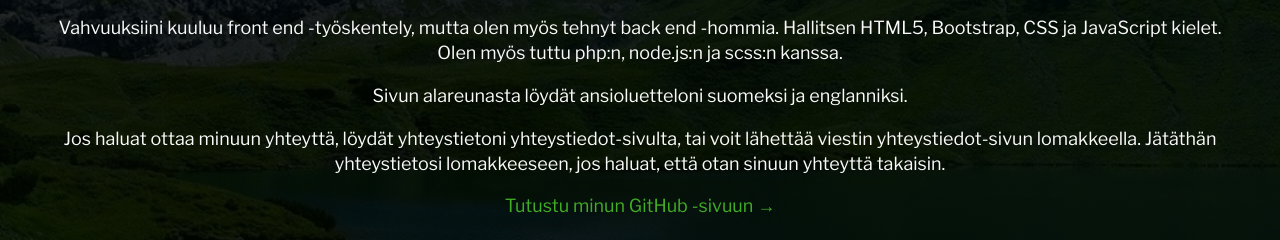
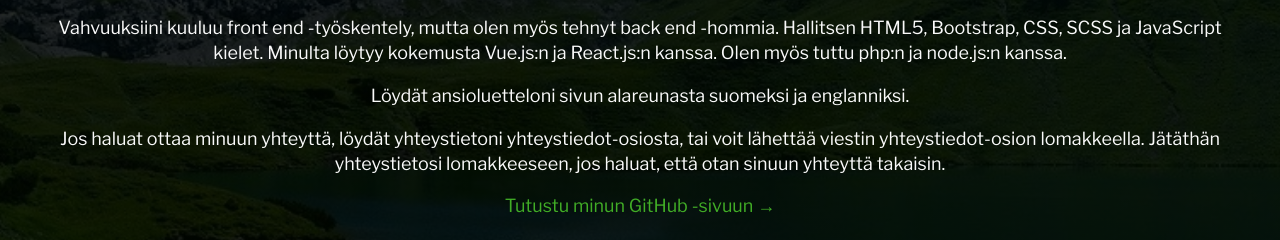
Before and after one commit to JaniNiemi/portfolio-v2, a plain HTML site: page index.html in a window 1280 px wide. Shown: the part 560-800 px from the top of the page. Drawn offline with nearby package versions, Linux system fonts and the light colour scheme.

Commit message:
fix profile text

```diff
--- a/index.html
+++ b/index.html
@@ -3,8 +3,9 @@
 <head>
     <meta charset="UTF-8">
     <meta name="viewport" content="width=device-width, initial-scale=1.0">
-    <meta name="description" content="Portfolio - Jani Niemi">
-    <meta name="keywords" content="Portfolio, Web design, Web-suunnittelija, Web developer, Web-kehittäjä, HTML, CSS, JavaScript">
+    <meta name="description" content="Portfolio - Jani Niemi. Front end web development.">
+    <meta name="keywords" content="Portfolio, Web design, Web-suunnittelija, Web developer, Web-kehittäjä, HTML, CSS, JavaScript, Vue.js, React.js">
+    <meta name="author" content="Jani Niemi">
     <!-- Favicon -->
     <link rel="icon" type="image/x-icon" href="./images/favicon.ico" />
     <link rel="apple-touch-icon" sizes="180x180" href="./images/favicon.png">
@@ -44,15 +45,15 @@
             </p>
 
             <p class="profile__text">
-                Vahvuuksiini kuuluu front end -työskentely, mutta olen myös tehnyt back end -hommia. Hallitsen HTML5, Bootstrap, CSS ja JavaScript kielet. Olen myös tuttu php:n, node.js:n ja scss:n kanssa.
+                Vahvuuksiini kuuluu front end -työskentely, mutta olen myös tehnyt back end -hommia. Hallitsen HTML5, Bootstrap, CSS, SCSS ja JavaScript kielet. Minulta löytyy kokemusta Vue.js:n ja React.js:n kanssa. Olen myös tuttu php:n ja node.js:n kanssa.
             </p>
 
             <p class="profile__text">
-                Sivun alareunasta löydät ansioluetteloni suomeksi ja englanniksi.
+                Löydät ansioluetteloni sivun alareunasta suomeksi ja englanniksi.
             </p>
 
             <p class="profile__text">
-                Jos haluat ottaa minuun yhteyttä, löydät yhteystietoni yhteystiedot-sivulta, tai voit lähettää viestin yhteystiedot-sivun lomakkeella. Jätäthän yhteystietosi lomakkeeseen, jos haluat, että otan sinuun yhteyttä takaisin.
+                Jos haluat ottaa minuun yhteyttä, löydät yhteystietoni yhteystiedot-osiosta, tai voit lähettää viestin yhteystiedot-osion lomakkeella. Jätäthän yhteystietosi lomakkeeseen, jos haluat, että otan sinuun yhteyttä takaisin.
             </p>
 
             <a href="https://github.com/JaniNiemi" class="profile__link" target="_blank">Tutustu minun GitHub -sivuun &rarr;</a>
```
